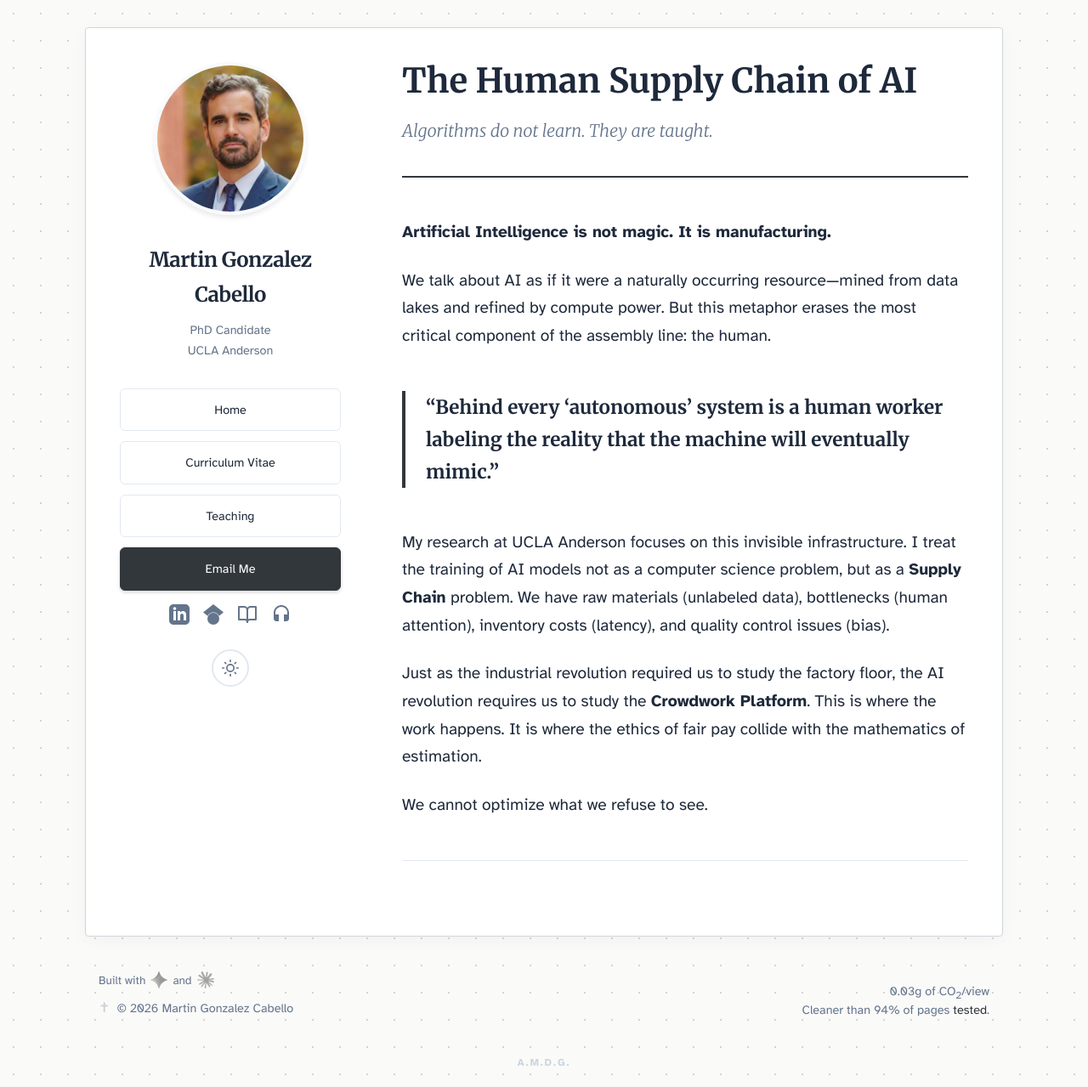
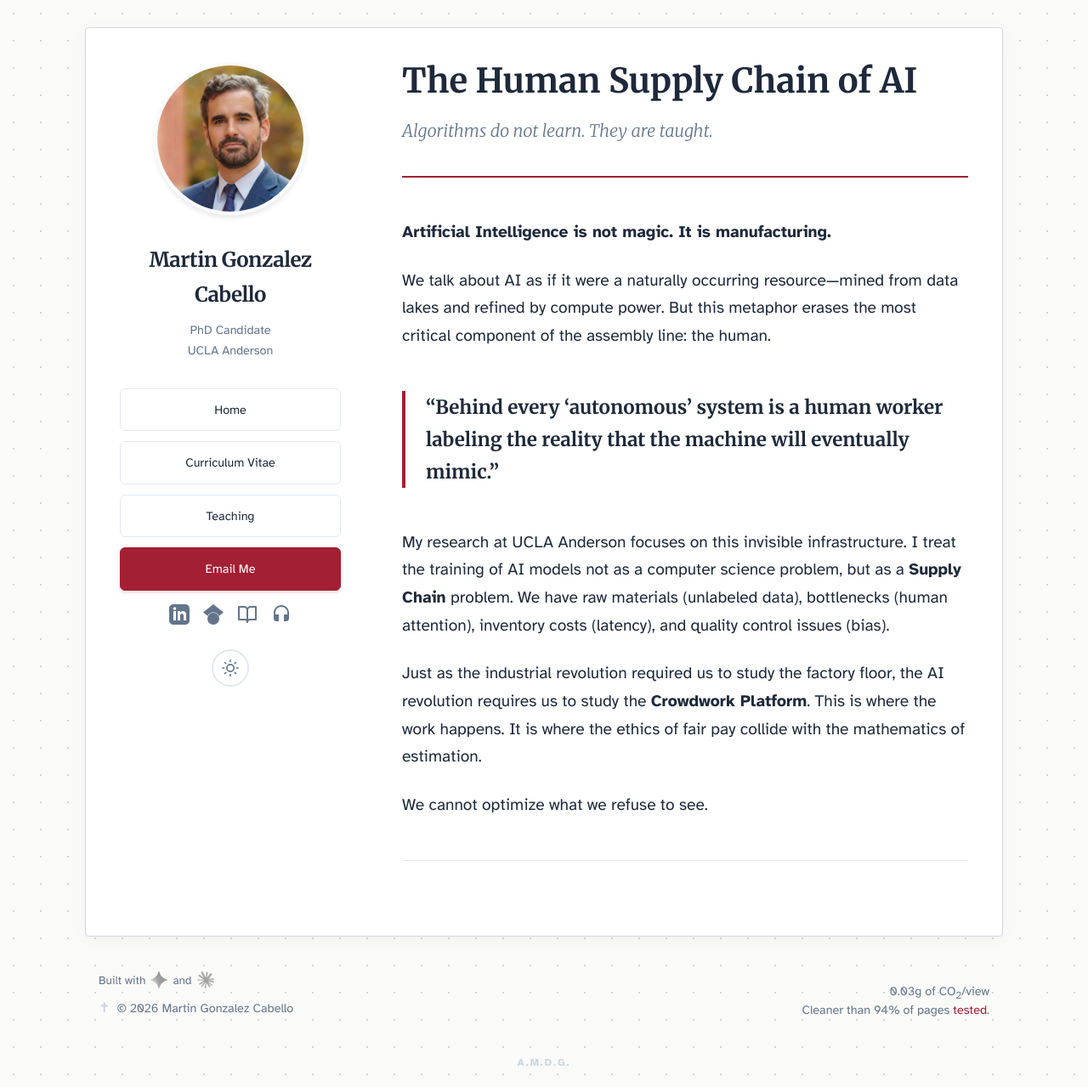
Before and after one commit to martins73/research-site, a Jekyll site: the page built from human-supply-chain.md, in a window 1280 px wide and 1279 px high. Shown: the whole window at 85% size. Built offline with Jekyll 4.4.1, drawn with Linux system fonts in a browser that asks for light colours.

Commit message:
Update color variables for light and dark themes

```diff
--- a/assets/css/style.scss
+++ b/assets/css/style.scss
@@ -80,8 +80,8 @@
     /* Colors - Background */
     --bg-body: #FAFAF9;         /* The Desk: Warm off-white */
     --bg-paper: #ffffff;        /* The Page: Pure white */
-    --bg-accent: #f5f5f5;       /* Light blue background */
-    --bg-accent-hover: #ebebeb; /* Hover state for accent bg */
+    --bg-accent: #fdf6f6;
+    --bg-accent-hover: #fceaea;
 
     /* Colors - Text Hierarchy */
     --text-primary: #1e293b;    /* Main headings and important text */
@@ -92,9 +92,9 @@
     --text-lighter: #cbd5e1;    /* Very light text */
 
     /* Colors - Accent */
-    --accent: #32373c;          /* UCLA Blue */
-    --accent-rgb: 50, 55, 60; /* UCLA Blue as RGB triplet for rgba() */
-    --accent-hover: #1a1d20;    /* Darker blue for hover */
+    --accent: #A31F34;
+    --accent-rgb: 163, 31, 52;
+    --accent-hover: #7d1828;
     --accent-orange: #D97706;   /* Amber accent (job market tag) */
 
     /* Colors - Border */
@@ -104,9 +104,9 @@
     --border-dark: #94a3b8;     /* Dark border */
 
     /* Colors - Status/Info */
-    --info-text: #32373c;       /* Info badges text */
-    --info-bg: #f0f0f0;         /* Info badges background */
-    --info-bg-hover: #e0e0e0;   /* Info badges hover */
+    --info-text: #A31F34;
+    --info-bg: #fdf2f2;
+    --info-bg-hover: #fce4e4;
 
     /* Spacing System - Based on 4px grid */
     --space-1: 0.25rem;   /* 4px */
@@ -151,8 +151,8 @@
     /* Colors - Background */
     --bg-body: #0f172a;         /* Dark slate background */
     --bg-paper: #1e293b;        /* Dark paper */
-    --bg-accent: #1e3a5f;       /* Dark blue background */
-    --bg-accent-hover: #2d4a6f; /* Hover state for accent bg */
+    --bg-accent: #3d1a1f;
+    --bg-accent-hover: #4d2228;
 
     /* Colors - Text Hierarchy */
     --text-primary: #f1f5f9;    /* Light text for dark bg */
@@ -163,9 +163,9 @@
     --text-lighter: #475569;    /* Even lighter/darker gray */
 
     /* Colors - Accent (slightly brighter for dark mode) */
-    --accent: #a0a8b0;          /* Brighter blue for dark mode */
-    --accent-rgb: 160, 168, 176; /* Dark mode accent as RGB triplet */
-    --accent-hover: #c0c8d0;    /* Lighter blue for hover */
+    --accent: #e05a6b;
+    --accent-rgb: 224, 90, 107;
+    --accent-hover: #f0828f;
     --accent-orange: #f59e0b;   /* Brighter amber */
 
     /* Colors - Border */
@@ -175,9 +175,9 @@
     --border-dark: #64748b;     /* Lighter border in dark mode */
 
     /* Colors - Status/Info */
-    --info-text: #a0a8b0;       /* Brighter info text */
-    --info-bg: #2a2d30;         /* Dark info background */
-    --info-bg-hover: #3a3d40;   /* Info hover */
+    --info-text: #e05a6b;
+    --info-bg: #3d1a1f;
+    --info-bg-hover: #4d2228;
 
     /* Dark mode specific adjustments */
     --container-border: #334155;
```
